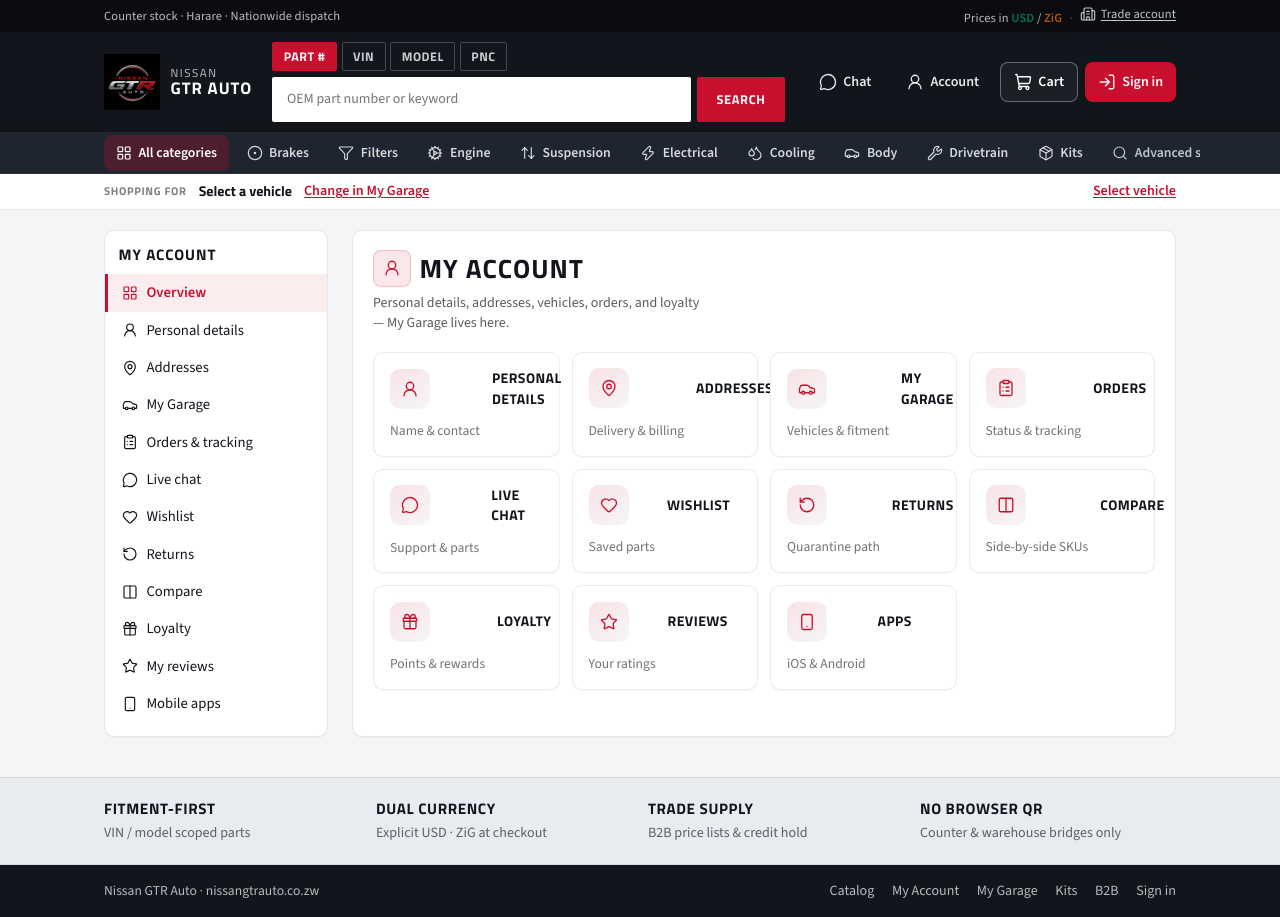
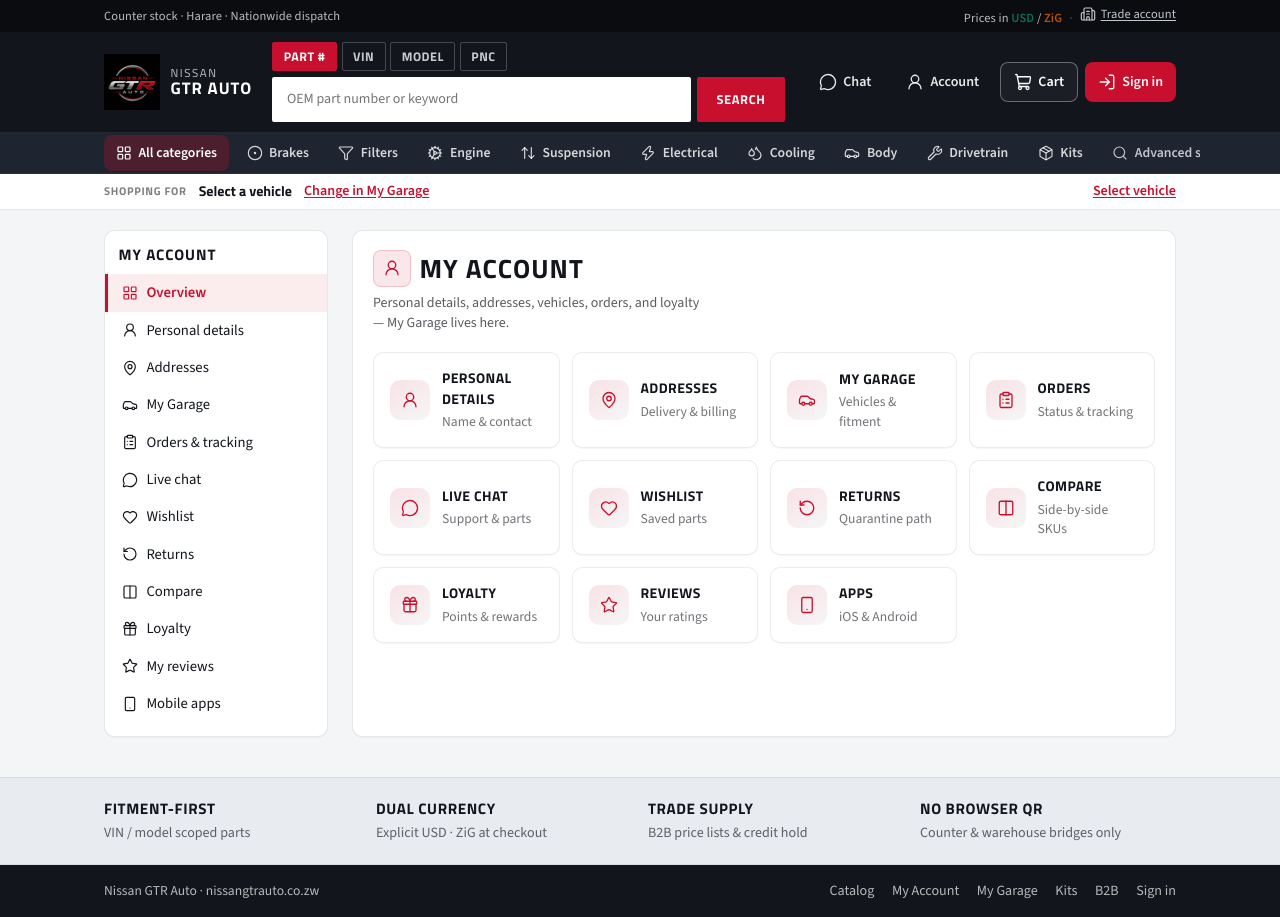
Before and after one commit to Vanguduza/Nissan-Gtr-Auto, a Next.js app in the folder apps/web/: page /account in a window 1280 px wide. Built offline with nearby package versions, Linux system fonts and the light colour scheme; no server answers.

Commit message:
auto-sync: 2026-07-25 09:43:21

```diff
--- a/apps/web/app/(account)/account/page.tsx
+++ b/apps/web/app/(account)/account/page.tsx
@@ -55,8 +55,10 @@ export default function AccountPage() {
                     <Icon size={iconSizeMd} strokeWidth={iconStroke} />
                   </span>
                 ) : null}
-                <span className={styles.cardLabel}>{c.label}</span>
-                <span className={styles.cardBlurb}>{c.blurb}</span>
+                <span className={styles.cardCopy}>
+                  <span className={styles.cardLabel}>{c.label}</span>
+                  <span className={styles.cardBlurb}>{c.blurb}</span>
+                </span>
               </Link>
             );
           })}
```
Also changed, not shown: 1 other file (tests, documents, lock files or other folders).
